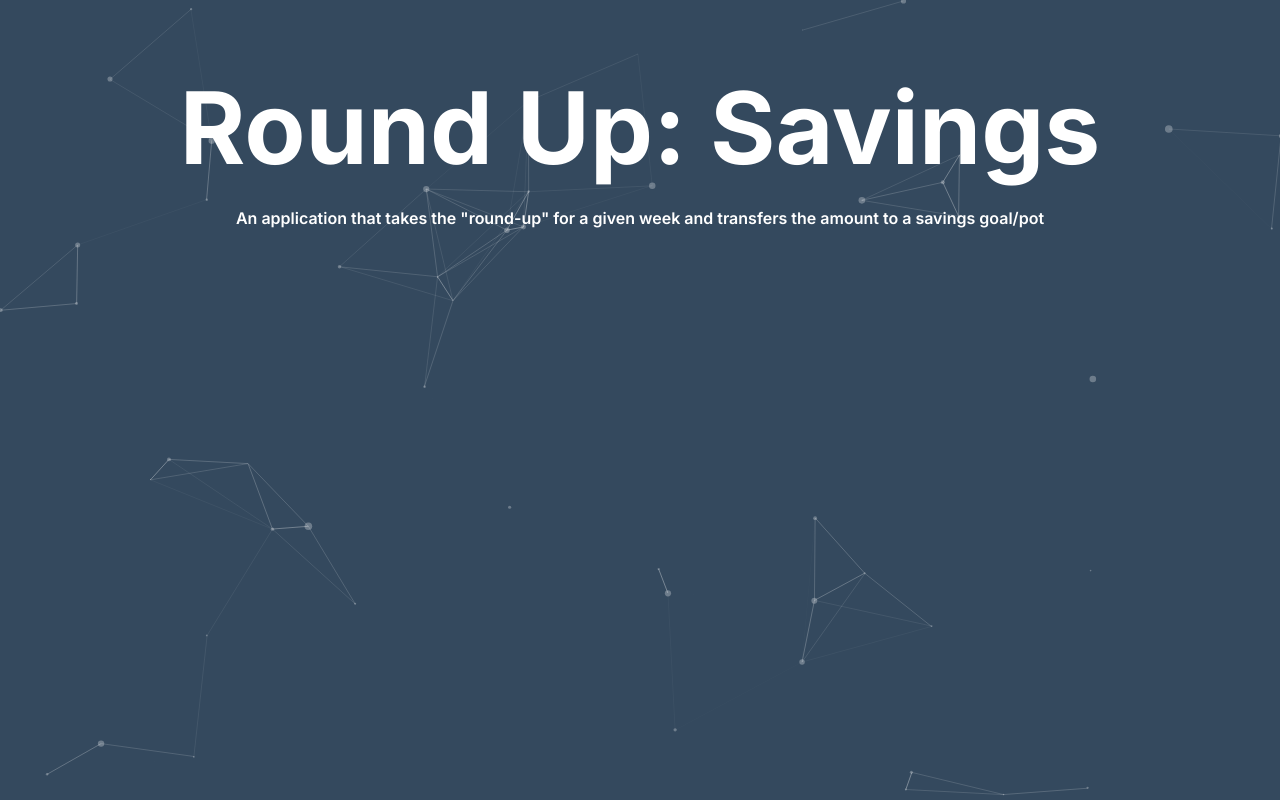
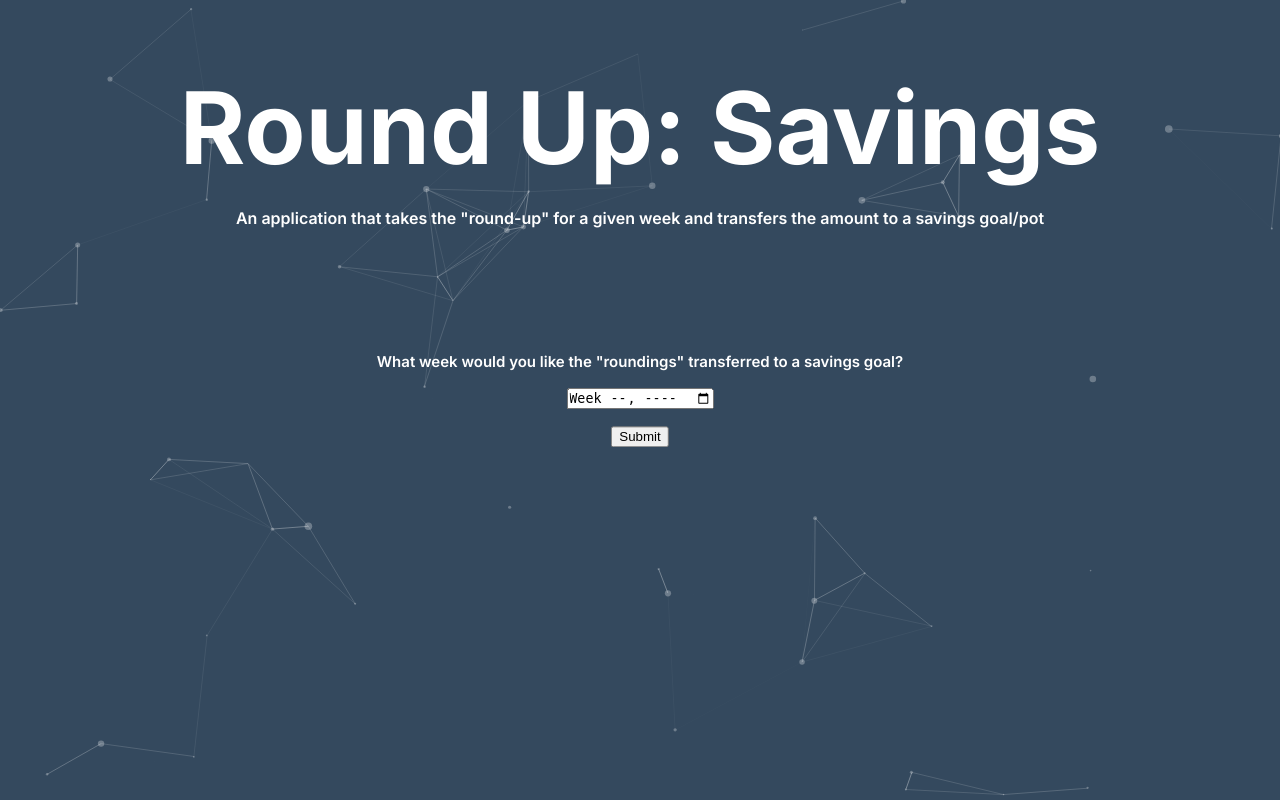
Before and after one commit to BenF99/Starling-RoundUP, a Django app: page / in a window 1280 px wide. Run offline with Django 3.2, Linux system fonts and the light colour scheme.

Commit message:
Update main.html
Added week selector

```diff
--- a/round_up_feature/roundup/templates/main.html
+++ b/round_up_feature/roundup/templates/main.html
@@ -28,6 +28,14 @@
     <div id="page">
       <h1>Round Up: Savings</h1>
       <p>An application that takes the "round-up" for a given week and transfers the amount to a savings goal/pot</p>
+      <div id="button-form">
+        <form action="#" method="get">
+          <label for="week">What week would you like the "roundings" transferred to a savings goal?</label><br><br>
+          <input id="week" type="week" name="week" size="15"/><br><br>
+          <input type="submit" class="btn" value="Submit" name="mybtn">
+         </form>
+      </div>
+
     </div>
     <!--[if lt IE 7]>
       <p class="browsehappy">
```
